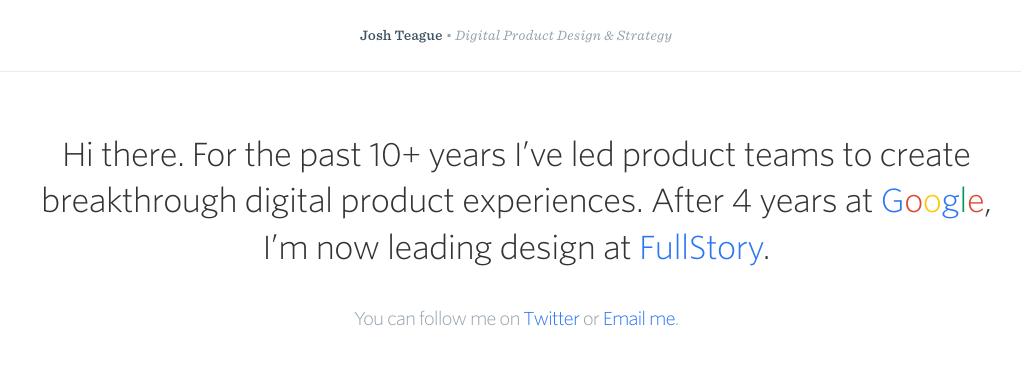
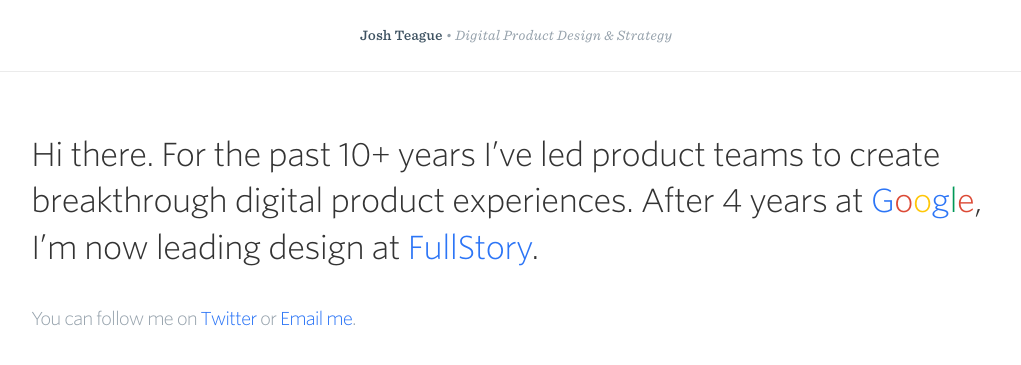
Before and after one commit to joshteague/joshteague.github.io, a Jekyll site: the page built from index.html, in a window 1280 px wide. Shown: the top 365 px of the page, without its empty margins (124-1145 px from the left). Built offline with Jekyll 4.4.1, drawn with Linux system fonts in a browser that asks for light colours.

Commit message:
Okay, uncenters unreadable bio text. :)

```diff
--- a/_sass/custom.scss
+++ b/_sass/custom.scss
@@ -159,7 +159,6 @@
   letter-spacing: -1px;
   margin: 60px auto;
   max-width:970px;
-  text-align: center;
 }
 
 .bio a {
--- a/css/custom.css
+++ b/css/custom.css
@@ -172,36 +172,35 @@
   letter-spacing: -1px;
   margin: 60px auto;
   max-width: 970px;
-  text-align: center;
 }
 
-/* line 165, ../_sass/custom.scss */
+/* line 164, ../_sass/custom.scss */
 .bio a {
   font-weight: inherit;
   color: #2C75F6;
 }
 
-/* line 170, ../_sass/custom.scss */
+/* line 169, ../_sass/custom.scss */
 .g {
   color: #2C75F6;
 }
 
-/* line 174, ../_sass/custom.scss */
+/* line 173, ../_sass/custom.scss */
 .o1 {
   color: #DC4935;
 }
 
-/* line 178, ../_sass/custom.scss */
+/* line 177, ../_sass/custom.scss */
 .o2 {
   color: #FFC708;
 }
 
-/* line 182, ../_sass/custom.scss */
+/* line 181, ../_sass/custom.scss */
 .l {
   color: #009857;
 }
 
-/* line 186, ../_sass/custom.scss */
+/* line 185, ../_sass/custom.scss */
 .text-muted {
   font-size: 18px;
   font-weight: 300;
@@ -210,27 +209,27 @@
   color: #96a2ac;
 }
 
-/* line 194, ../_sass/custom.scss */
+/* line 193, ../_sass/custom.scss */
 article {
   padding: 10% 0px;
 }
-/* line 197, ../_sass/custom.scss */
+/* line 196, ../_sass/custom.scss */
 article .desc {
   border-top: 1px solid rgba(255, 255, 255, 0.4);
   padding: 20px;
 }
 
-/* line 203, ../_sass/custom.scss */
+/* line 202, ../_sass/custom.scss */
 .fullstory {
   background-color: #1DAFEC;
 }
-/* line 206, ../_sass/custom.scss */
+/* line 205, ../_sass/custom.scss */
 .fullstory .logo {
   background: url("/assets/fslogo.png") no-repeat center;
   background-size: contain;
   height: 210px;
 }
-/* line 212, ../_sass/custom.scss */
+/* line 211, ../_sass/custom.scss */
 .fullstory a {
   color: #fff;
   font-weight: 600;
@@ -239,7 +238,7 @@
   font-size: 12px;
   padding-right: 14px;
 }
-/* line 220, ../_sass/custom.scss */
+/* line 219, ../_sass/custom.scss */
 .fullstory a:after {
   position: absolute;
   top: 50%;
@@ -253,22 +252,22 @@
   background-size: 6px 9px;
 }
 
-/* line 234, ../_sass/custom.scss */
+/* line 233, ../_sass/custom.scss */
 .homebase {
   background-color: #39464D;
 }
-/* line 237, ../_sass/custom.scss */
+/* line 236, ../_sass/custom.scss */
 .homebase .logo {
   background: url("/assets/hblogo.png") no-repeat center;
   background-size: contain;
   height: 147px;
 }
 
-/* line 244, ../_sass/custom.scss */
+/* line 243, ../_sass/custom.scss */
 .google {
   background-color: #fff;
 }
-/* line 247, ../_sass/custom.scss */
+/* line 246, ../_sass/custom.scss */
 .google .logo {
   background: url("/assets/google.png") no-repeat center;
   background-size: contain;
@@ -276,7 +275,7 @@
 }
 
 @media only screen and (-webkit-min-device-pixel-ratio: 2) {
-  /* line 255, ../_sass/custom.scss */
+  /* line 254, ../_sass/custom.scss */
   .google .logo {
     background: url("/assets/google@2x.png") no-repeat center;
     background-size: contain;
@@ -284,7 +283,7 @@
   }
 }
 @media only screen and (-webkit-min-device-pixel-ratio: 2) {
-  /* line 263, ../_sass/custom.scss */
+  /* line 262, ../_sass/custom.scss */
   .homebase .logo {
     background: url("/assets/hblogo@2x.png") no-repeat center;
     background-size: contain;
@@ -292,36 +291,36 @@
   }
 }
 @media only screen and (-webkit-min-device-pixel-ratio: 2) {
-  /* line 271, ../_sass/custom.scss */
+  /* line 270, ../_sass/custom.scss */
   .fullstory .logo {
     background: url("/assets/fslogo@2x.png") no-repeat center;
     background-size: contain;
     height: 210px;
   }
 }
-/* line 278, ../_sass/custom.scss */
+/* line 277, ../_sass/custom.scss */
 .logo {
   margin-left: 15px;
   margin-right: 15px;
 }
 
-/* line 284, ../_sass/custom.scss */
+/* line 283, ../_sass/custom.scss */
 .blog p {
   color: #333;
   text-align: left;
 }
 
-/* line 290, ../_sass/custom.scss */
+/* line 289, ../_sass/custom.scss */
 .post {
   max-width: 680px;
   margin: 0 auto;
   padding: 20px 20px 60px 20px;
 }
-/* line 295, ../_sass/custom.scss */
+/* line 294, ../_sass/custom.scss */
 .post .post-header {
   padding: 40px 0px 20px;
 }
-/* line 299, ../_sass/custom.scss */
+/* line 298, ../_sass/custom.scss */
 .post h1 {
   margin-bottom: 0px;
   display: inline;
@@ -331,7 +330,7 @@
   font-size: 26px;
   color: #474747;
 }
-/* line 308, ../_sass/custom.scss */
+/* line 307, ../_sass/custom.scss */
 .post p {
   margin-top: 12px;
   font-family: 'Whitney SSm A', 'Whitney SSm B';
@@ -340,7 +339,7 @@
   font-size: 16px;
   line-height: 1.7em;
 }
-/* line 316, ../_sass/custom.scss */
+/* line 315, ../_sass/custom.scss */
 .post .meta {
   color: #999;
   text-transform: uppercase;
@@ -348,11 +347,11 @@
   padding: 0px;
   margin: 0px;
 }
-/* line 323, ../_sass/custom.scss */
+/* line 322, ../_sass/custom.scss */
 .post article {
   padding: 0px;
 }
-/* line 326, ../_sass/custom.scss */
+/* line 325, ../_sass/custom.scss */
 .post blockquote {
   margin-top: 24px;
   margin-bottom: 24px;
@@ -360,68 +359,68 @@
   padding-bottom: 0px;
   border-left: 4px solid #FF4059;
 }
-/* line 333, ../_sass/custom.scss */
+/* line 332, ../_sass/custom.scss */
 .post blockquote p {
   font-size: 20px;
   font-weight: 600;
   font-style: italic;
   line-height: 1.6em;
 }
-/* line 340, ../_sass/custom.scss */
+/* line 339, ../_sass/custom.scss */
 .post img {
   height: auto;
   max-width: 100%;
 }
 
 @media (max-width: 991px) {
-  /* line 350, ../_sass/custom.scss */
+  /* line 349, ../_sass/custom.scss */
   .site-header ul {
     text-align: left;
   }
-  /* line 353, ../_sass/custom.scss */
+  /* line 352, ../_sass/custom.scss */
   .site-header li {
     padding-left: 20px;
   }
 
-  /* line 358, ../_sass/custom.scss */
+  /* line 357, ../_sass/custom.scss */
   .header {
     margin-top: 60px;
   }
 
-  /* line 362, ../_sass/custom.scss */
+  /* line 361, ../_sass/custom.scss */
   .bio {
     margin-top: 50px;
     margin-bottom: 50px;
   }
 }
 @media (max-width: 767px) {
-  /* line 369, ../_sass/custom.scss */
+  /* line 368, ../_sass/custom.scss */
   .site-header .row {
     text-align: center;
   }
-  /* line 372, ../_sass/custom.scss */
+  /* line 371, ../_sass/custom.scss */
   .site-header ul {
     padding-top: 8px;
     text-align: center;
   }
-  /* line 376, ../_sass/custom.scss */
+  /* line 375, ../_sass/custom.scss */
   .site-header li {
     padding-left: 15px;
     padding-right: 15px;
   }
 
-  /* line 382, ../_sass/custom.scss */
+  /* line 381, ../_sass/custom.scss */
   .header {
     margin-top: 20px;
   }
 
-  /* line 386, ../_sass/custom.scss */
+  /* line 385, ../_sass/custom.scss */
   h1 {
     font-size: 24px;
     margin-top: 7px;
   }
 
-  /* line 391, ../_sass/custom.scss */
+  /* line 390, ../_sass/custom.scss */
   .bio {
     font-size: 20px;
     margin-top: 20px;
```
